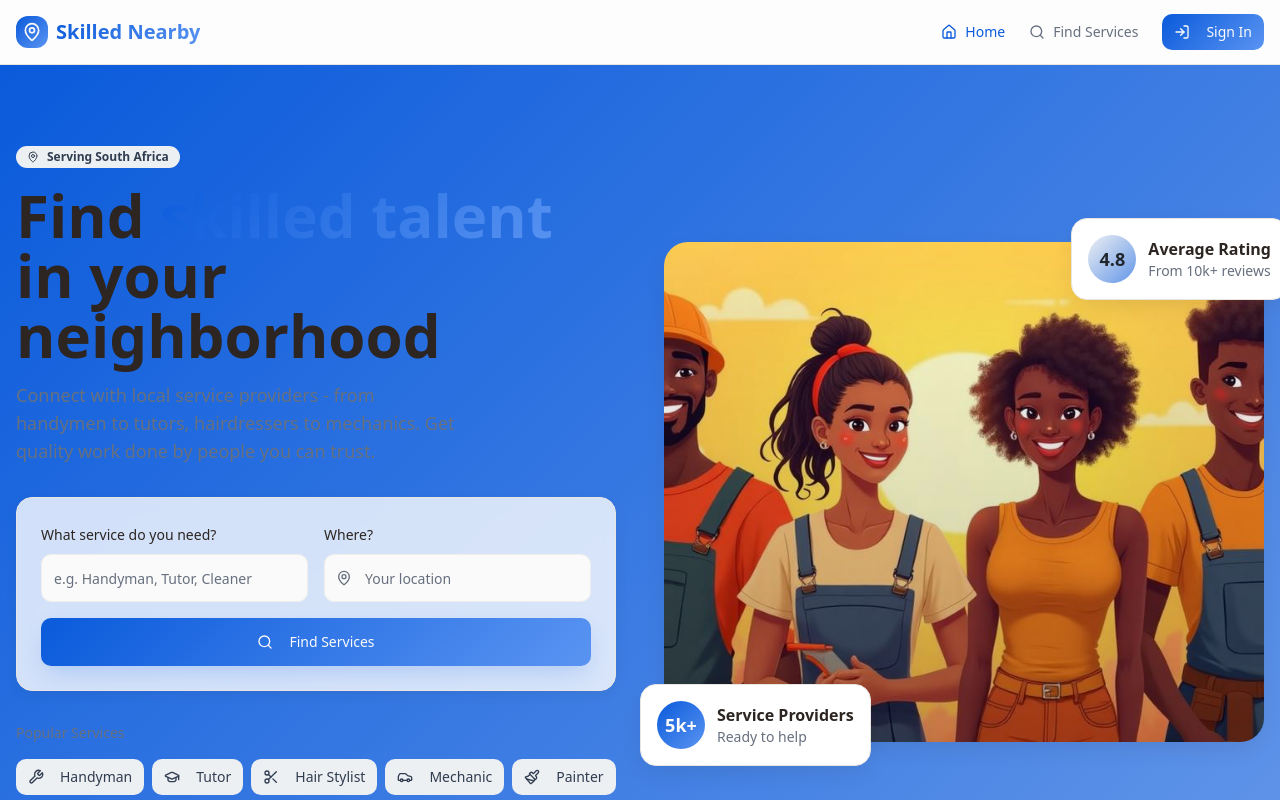
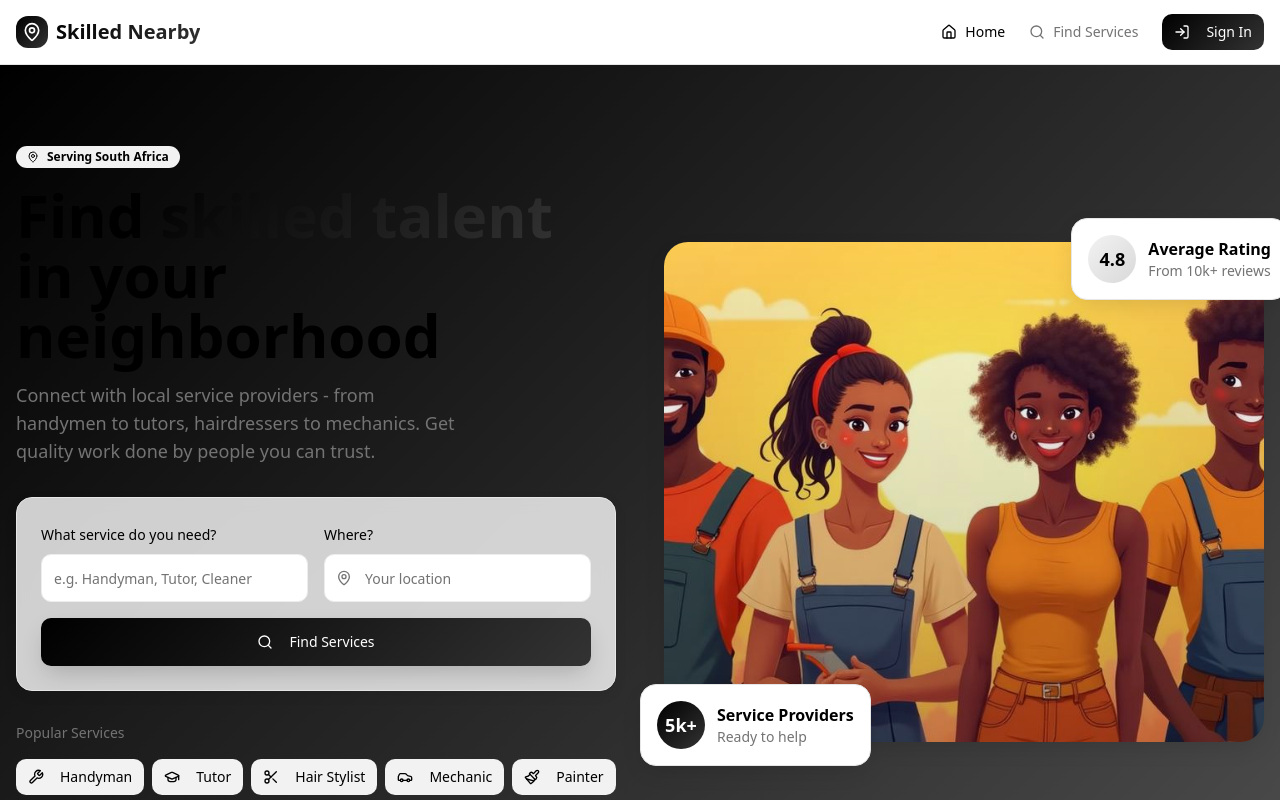
Before and after one commit to Simphiwe4/skilled-nearby-app, a React (Vite) app: page / in a window 1280 px wide. Shown: the top 800 px of the page. Built offline with nearby package versions, Linux system fonts and the light colour scheme.

Commit message:
Update color scheme
Change colors to black and white.

```diff
--- a/src/index.css
+++ b/src/index.css
@@ -8,110 +8,114 @@ All colors MUST be HSL.
 
 @layer base {
   :root {
-    --background: 0 0% 98%;
-    --foreground: 25 15% 15%;
+    --background: 0 0% 100%;
+    --foreground: 0 0% 0%;
 
     --card: 0 0% 100%;
-    --card-foreground: 25 15% 15%;
+    --card-foreground: 0 0% 0%;
 
     --popover: 0 0% 100%;
-    --popover-foreground: 25 15% 15%;
+    --popover-foreground: 0 0% 0%;
 
-    --primary: 217 91% 45%;
-    --primary-foreground: 0 0% 98%;
+    --primary: 0 0% 0%;
+    --primary-foreground: 0 0% 100%;
 
-    --secondary: 210 15% 94%;
-    --secondary-foreground: 217 25% 25%;
+    --secondary: 0 0% 95%;
+    --secondary-foreground: 0 0% 0%;
 
-    --muted: 210 15% 96%;
-    --muted-foreground: 217 10% 45%;
+    --muted: 0 0% 96%;
+    --muted-foreground: 0 0% 45%;
 
-    --accent: 217 75% 65%;
-    --accent-foreground: 217 15% 15%;
+    --accent: 0 0% 90%;
+    --accent-foreground: 0 0% 0%;
 
     --destructive: 0 84% 60%;
-    --destructive-foreground: 0 0% 98%;
+    --destructive-foreground: 0 0% 100%;
 
-    --border: 35 15% 90%;
-    --input: 35 15% 93%;
-    --ring: 217 91% 45%;
+    --border: 0 0% 90%;
+    --input: 0 0% 93%;
+    --ring: 0 0% 0%;
 
     --radius: 0.75rem;
 
-    /* Custom tokens for Skilled Nearby */
-    --primary-glow: 217 85% 65%;
-    --success: 130 75% 45%;
-    --success-foreground: 0 0% 98%;
-    --warning: 45 90% 60%;
-    --info: 210 85% 60%;
+    /* Custom tokens for black and white theme */
+    --primary-glow: 0 0% 20%;
+    --success: 120 100% 25%;
+    --success-foreground: 0 0% 100%;
+    --warning: 45 100% 50%;
+    --info: 220 100% 50%;
 
-    /* Gradients */
-    --gradient-primary: linear-gradient(135deg, hsl(217 91% 45%), hsl(217 85% 65%));
-    --gradient-secondary: linear-gradient(135deg, hsl(210 15% 94%), hsl(217 75% 65%));
-    --gradient-hero: linear-gradient(135deg, hsl(217 91% 45%) 0%, hsl(217 75% 65%) 100%);
+    /* Gradients - black to gray */
+    --gradient-primary: linear-gradient(135deg, hsl(0 0% 0%), hsl(0 0% 20%));
+    --gradient-secondary: linear-gradient(135deg, hsl(0 0% 95%), hsl(0 0% 85%));
+    --gradient-hero: linear-gradient(135deg, hsl(0 0% 0%) 0%, hsl(0 0% 30%) 100%);
 
-    /* Shadows */
-    --shadow-primary: 0 10px 25px -5px hsl(217 91% 45% / 0.2);
-    --shadow-card: 0 4px 15px -2px hsl(25 15% 15% / 0.08);
-    --shadow-elevated: 0 8px 25px -5px hsl(25 15% 15% / 0.12);
+    /* Shadows - subtle gray shadows */
+    --shadow-primary: 0 10px 25px -5px hsl(0 0% 0% / 0.2);
+    --shadow-card: 0 4px 15px -2px hsl(0 0% 0% / 0.08);
+    --shadow-elevated: 0 8px 25px -5px hsl(0 0% 0% / 0.12);
 
     /* Animations */
     --transition-smooth: all 0.3s cubic-bezier(0.4, 0, 0.2, 1);
     --transition-bounce: all 0.4s cubic-bezier(0.68, -0.55, 0.265, 1.55);
 
-    --sidebar-background: 0 0% 98%;
-
-    --sidebar-foreground: 240 5.3% 26.1%;
-
-    --sidebar-primary: 240 5.9% 10%;
-
-    --sidebar-primary-foreground: 0 0% 98%;
-
-    --sidebar-accent: 240 4.8% 95.9%;
-
-    --sidebar-accent-foreground: 240 5.9% 10%;
-
-    --sidebar-border: 220 13% 91%;
-
-    --sidebar-ring: 217.2 91.2% 59.8%;
+    --sidebar-background: 0 0% 100%;
+    --sidebar-foreground: 0 0% 0%;
+    --sidebar-primary: 0 0% 0%;
+    --sidebar-primary-foreground: 0 0% 100%;
+    --sidebar-accent: 0 0% 95%;
+    --sidebar-accent-foreground: 0 0% 0%;
+    --sidebar-border: 0 0% 90%;
+    --sidebar-ring: 0 0% 0%;
   }
 
   .dark {
-    --background: 222.2 84% 4.9%;
-    --foreground: 210 40% 98%;
+    --background: 0 0% 0%;
+    --foreground: 0 0% 100%;
 
-    --card: 222.2 84% 4.9%;
-    --card-foreground: 210 40% 98%;
+    --card: 0 0% 5%;
+    --card-foreground: 0 0% 100%;
 
-    --popover: 222.2 84% 4.9%;
-    --popover-foreground: 210 40% 98%;
+    --popover: 0 0% 5%;
+    --popover-foreground: 0 0% 100%;
 
-    --primary: 210 40% 98%;
-    --primary-foreground: 222.2 47.4% 11.2%;
+    --primary: 0 0% 100%;
+    --primary-foreground: 0 0% 0%;
 
-    --secondary: 217.2 32.6% 17.5%;
-    --secondary-foreground: 210 40% 98%;
+    --secondary: 0 0% 10%;
+    --secondary-foreground: 0 0% 100%;
 
-    --muted: 217.2 32.6% 17.5%;
-    --muted-foreground: 215 20.2% 65.1%;
+    --muted: 0 0% 10%;
+    --muted-foreground: 0 0% 65%;
 
-    --accent: 217.2 32.6% 17.5%;
-    --accent-foreground: 210 40% 98%;
+    --accent: 0 0% 15%;
+    --accent-foreground: 0 0% 100%;
 
-    --destructive: 0 62.8% 30.6%;
-    --destructive-foreground: 210 40% 98%;
+    --destructive: 0 62% 50%;
+    --destructive-foreground: 0 0% 100%;
 
-    --border: 217.2 32.6% 17.5%;
-    --input: 217.2 32.6% 17.5%;
-    --ring: 212.7 26.8% 83.9%;
-    --sidebar-background: 240 5.9% 10%;
-    --sidebar-foreground: 240 4.8% 95.9%;
-    --sidebar-primary: 224.3 76.3% 48%;
-    --sidebar-primary-foreground: 0 0% 100%;
-    --sidebar-accent: 240 3.7% 15.9%;
-    --sidebar-accent-foreground: 240 4.8% 95.9%;
-    --sidebar-border: 240 3.7% 15.9%;
-    --sidebar-ring: 217.2 91.2% 59.8%;
+    --border: 0 0% 15%;
+    --input: 0 0% 15%;
+    --ring: 0 0% 100%;
+
+    --sidebar-background: 0 0% 5%;
+    --sidebar-foreground: 0 0% 95%;
+    --sidebar-primary: 0 0% 100%;
+    --sidebar-primary-foreground: 0 0% 0%;
+    --sidebar-accent: 0 0% 10%;
+    --sidebar-accent-foreground: 0 0% 95%;
+    --sidebar-border: 0 0% 15%;
+    --sidebar-ring: 0 0% 100%;
+
+    /* Dark mode gradients */
+    --gradient-primary: linear-gradient(135deg, hsl(0 0% 100%), hsl(0 0% 80%));
+    --gradient-secondary: linear-gradient(135deg, hsl(0 0% 10%), hsl(0 0% 20%));
+    --gradient-hero: linear-gradient(135deg, hsl(0 0% 100%) 0%, hsl(0 0% 70%) 100%);
+
+    /* Dark mode shadows */
+    --shadow-primary: 0 10px 25px -5px hsl(0 0% 100% / 0.2);
+    --shadow-card: 0 4px 15px -2px hsl(0 0% 0% / 0.3);
+    --shadow-elevated: 0 8px 25px -5px hsl(0 0% 0% / 0.4);
   }
 }
 
```
